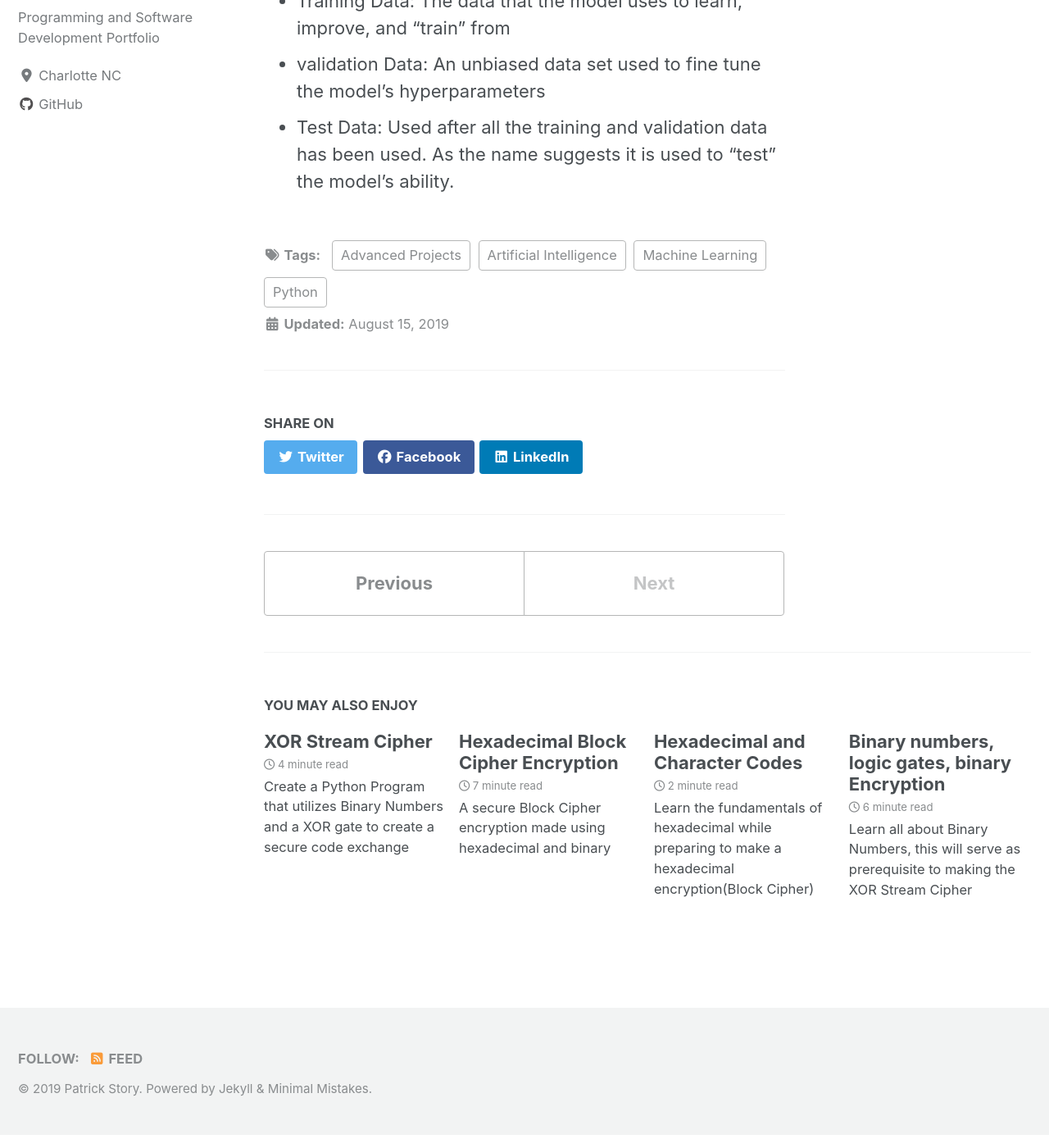
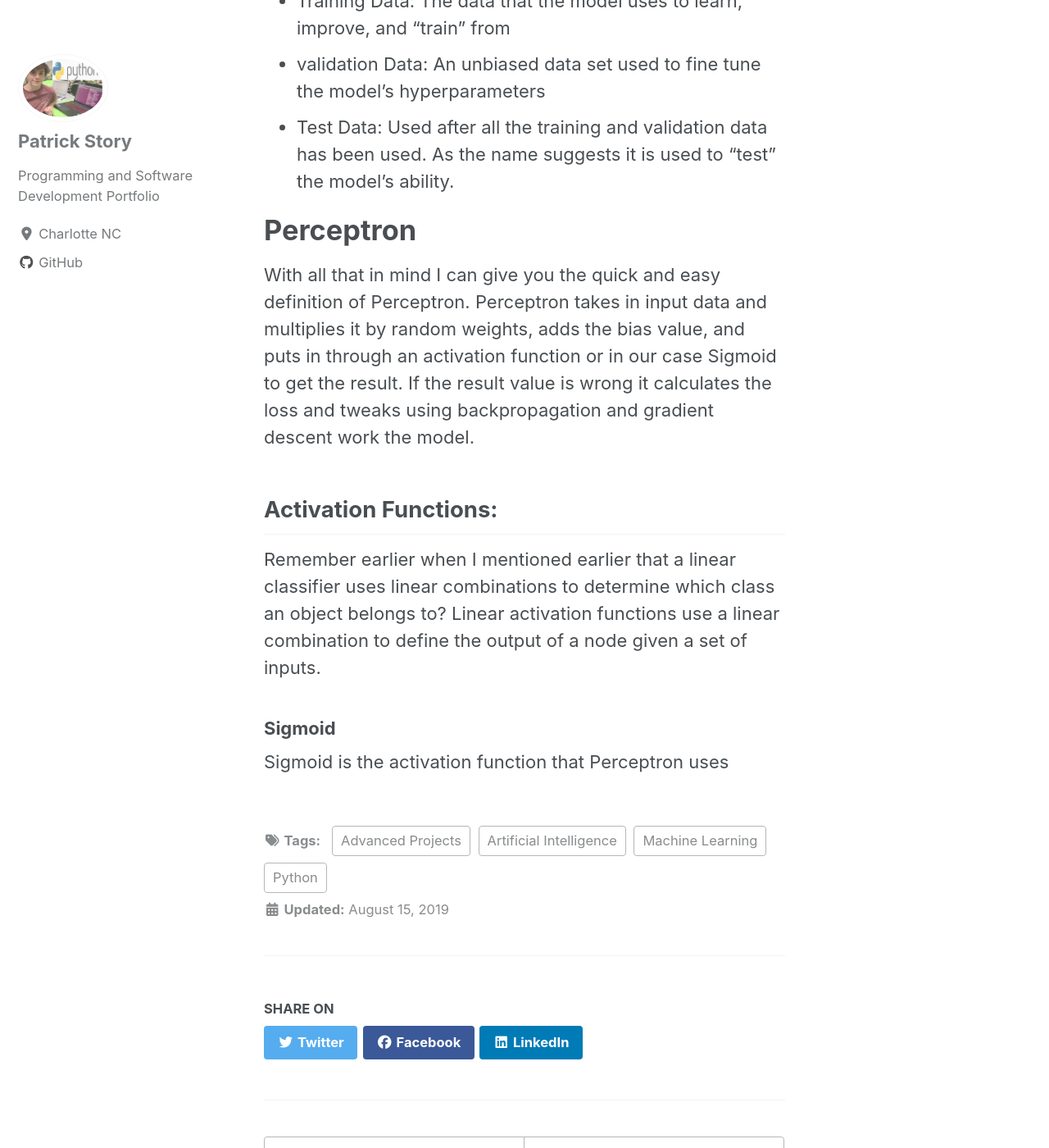
Before and after one commit to Patchyst/Patchyst.github.io, a Jekyll site: the page built from _posts/2019-08-15-My_First_Machine_Learning_Model.md, in a window 1280 px wide and 1400 px high, scrolled down 2586 px. Shown: the whole window at 82% size. Built offline with Jekyll 4.4.1, drawn with Linux system fonts in a browser that asks for light colours; cached includes are drawn as plain includes; nearby versions of some CDN libraries.

Commit message:
updating Perceptron

```diff
--- a/_posts/2019-08-15-My_First_Machine_Learning_Model.md
+++ b/_posts/2019-08-15-My_First_Machine_Learning_Model.md
@@ -23,3 +23,10 @@ The Hidden Layer is the layer between the input and output nodes that takes in a
 * Training Data: The data that the model uses to learn, improve, and "train" from
 * validation Data: An unbiased data set used to fine tune the model's hyperparameters
 * Test Data: Used after all the training and validation data has been used. As the name suggests it is used to "test" the model's ability.
+
+# Perceptron
+With all that in mind I can give you the quick and easy definition of Perceptron. Perceptron takes in input data and multiplies it by random weights, adds the bias value, and puts in through an activation function or in our case Sigmoid to get the result. If the result value is wrong it calculates the loss and tweaks using backpropagation and gradient descent work the model.
+## Activation Functions:
+Remember earlier when I mentioned earlier that a linear classifier uses linear combinations to determine which class an object belongs to? Linear activation functions use a linear combination to define the output of a node given a set of inputs.
+### Sigmoid
+Sigmoid is the activation function that Perceptron uses
```
Also changed, not shown: images/sigmoid.jpg (added).
